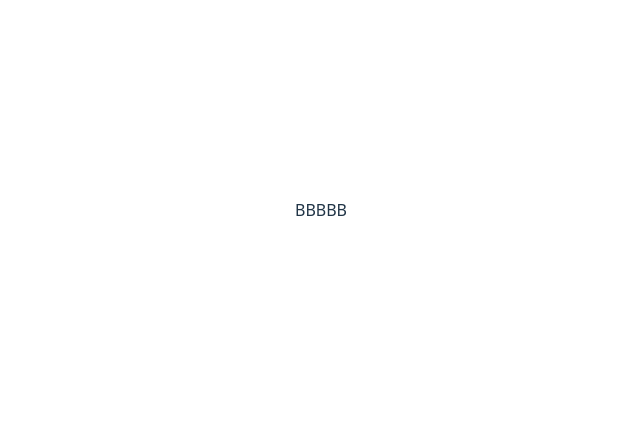
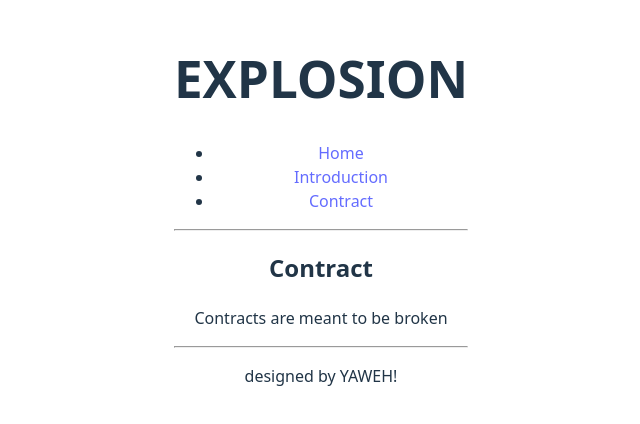
Before and after one commit to RedbeardNJH/itis3135-react, a React (Vite) app: page /Contract in a window 1280 px wide. Shown: the part 190-614 px from the top of the page, without its empty margins (319-959 px from the left). Built offline with nearby package versions, Linux system fonts and the light colour scheme.

Commit message:
The Router Works correctly

```diff
--- a/src/Contract.jsx
+++ b/src/Contract.jsx
@@ -1,5 +1,13 @@
+import Footer from "./Footer";
+import Header from "./Header";
+
 export default function Contract() {
     return (
-        <p>BBBBB</p>
+        <>
+        <Header />
+        <h2>Contract</h2>
+        <p>Contracts are meant to be broken</p>
+        <Footer />
+        </>
     );
 }
--- a/src/Footer.jsx
+++ b/src/Footer.jsx
@@ -2,6 +2,7 @@ export default function Footer() {
     return (
         <>
         <footer>
+            <hr />
             <p>designed by YAWEH!</p>
         </footer>
         </>
--- a/src/Introduction.jsx
+++ b/src/Introduction.jsx
@@ -1,5 +1,13 @@
+import Footer from "./Footer";
+import Header from "./Header";
+
 export default function Introduction() {
     return (
-        <p>Intro</p>
+        <>
+        <Header />
+        <h2>Introduction</h2>
+        <p>I'm me, baby.</p>
+        <Footer />
+        </>
     );
 }
--- a/src/Navbar.jsx
+++ b/src/Navbar.jsx
@@ -3,9 +3,9 @@ export default function Navbar() {
     <>
       <nav>
         <ul>
-          <li><a src="/">Home</a></li>
-          <li><a src="/Introduction">Introduction</a></li>
-          <li><a src="/Contract">Contract</a></li>
+          <li><a href="/">Home</a></li>
+          <li><a href="/Introduction">Introduction</a></li>
+          <li><a href="/Contract">Contract</a></li>
         </ul>
       </nav>
     </>
```
Also changed, not shown: 1 other file (tests, documents, lock files or other folders).
